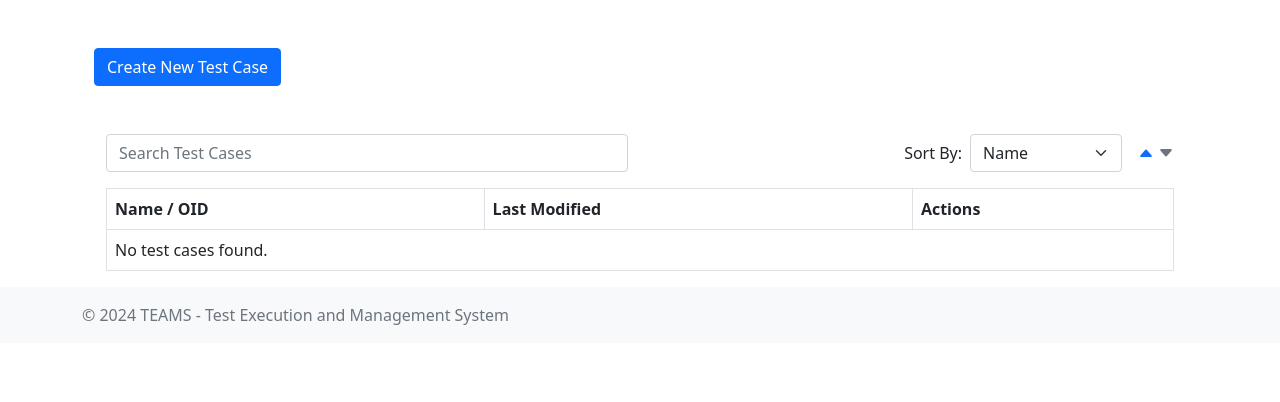
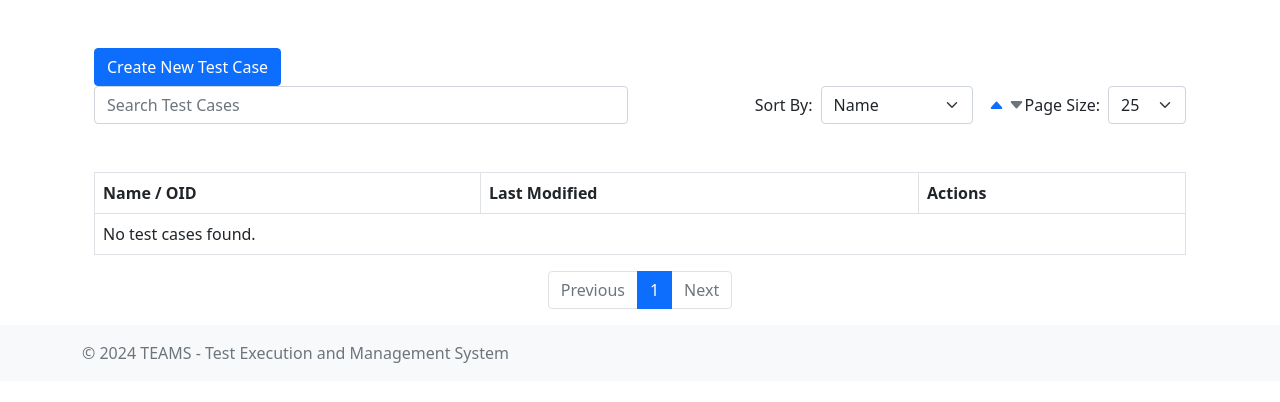
Before and after one commit to anshulthakur/teams, a Django app: page / in a window 1280 px wide. Shown: the part 56-458 px from the top of the page. Run offline with Django 5.2, Linux system fonts and the light colour scheme; data that the repository does not hold is empty; parts of the project's set-up code (start-up, migrations or seed data) failed here and were passed over; some libraries are stand-ins or nearby versions.

Commit message:
Implements pagination on test listing page. Resolves #10

```diff
--- a/teams_core/templates/test_case/_test_case_table.html
+++ b/teams_core/templates/test_case/_test_case_table.html
@@ -1,53 +1,3 @@
-<div class="container mt-5">
-    <!-- Filtering and Sorting Options -->
-    <div class="row mb-3">
-        <div class="col-md-6">
-            <input type="text" id="search-bar" class="form-control"
-                   placeholder="Search Test Cases"
-                   value="{% if search_query %}{{ search_query }}{% endif %}"
-                   hx-get="{% url 'teams_core:test_case_list' %}"
-                   hx-trigger="keyup changed delay:500ms"
-                   hx-target="#test-case-list"
-                   hx-push-url="true"
-                   hx-vals='{"name": this.value, "sort": "{{ current_sort }}", "order": "{{ current_order }}"}'
-                   oninput="this.setAttribute('hx-vals', JSON.stringify({name: this.value, sort: '{{ current_sort }}', order: '{{ current_order }}'}))">
-        </div>
-
-        <div class="col-md-6 d-flex align-items-center justify-content-end">
-            <!-- Sorting Options -->
-            <label for="sort-options" class="form-label me-2 mb-0">Sort By:</label>
-            <select id="sort-options" class="form-select w-auto me-3"
-                    hx-get="{% url 'teams_core:test_case_list' %}"
-                    hx-target="#test-case-list"
-                    hx-push-url="true"
-                    onchange="this.setAttribute('hx-vals', JSON.stringify({name: document.getElementById('search-bar').value, sort: this.value, order: '{{ current_order }}'}))">
-                <option value="name" {% if current_sort == 'name' %}selected{% endif %}>Name</option>
-                <option value="oid" {% if current_sort == 'oid' %}selected{% endif %}>OID</option>
-                <option value="modify" {% if current_sort == 'modify' %}selected{% endif %}>Last Modified</option>
-            </select>
-
-            <!-- Sorting Order (Arrows) -->
-            <div class="d-flex align-items-center">
-                <a href="#"
-                   hx-get="{% url 'teams_core:test_case_list' %}"
-                   hx-target="#test-case-list"
-                   hx-push-url="true"
-                   onclick="this.setAttribute('hx-vals', JSON.stringify({name: document.getElementById('search-bar').value, sort: document.getElementById('sort-options').value, order: 'asc'}))"
-                   class="me-1">
-                    <i class="bi bi-caret-up-fill {% if current_order == 'asc' %}text-secondary{% else %}text-primary{% endif %}"></i>
-                </a>
-                <a href="#"
-                   hx-get="{% url 'teams_core:test_case_list' %}"
-                   hx-target="#test-case-list"
-                   hx-push-url="true"
-                   onclick="this.setAttribute('hx-vals', JSON.stringify({name: document.getElementById('search-bar').value, sort: document.getElementById('sort-options').value, order: 'desc'}))">
-                    <i class="bi bi-caret-down-fill {% if current_order == 'desc' %}text-secondary{% else %}text-primary{% endif %}"></i>
-                </a>
-            </div>
-        </div>
-    </div>
-
-    <!-- Test Cases Table -->
 <table class="table table-bordered table-hover">
     <thead>
         <tr>
@@ -84,12 +34,59 @@
     </tbody>
 </table>
 
+<!-- Pagination Controls -->
+<nav>
+    <ul class="pagination justify-content-center">
+        {% if test_cases.has_previous %}
+            <li class="page-item">
+                <a class="page-link"
+                   hx-get="{% url 'teams_core:test_case_list' %}"
+                   hx-target="#test-case-list"
+                   hx-push-url="true"
+                   hx-vals='{"name": "{{ search_query }}", "sort": "{{ current_sort }}", "order": "{{ current_order }}", "page_size": "{{ page_size }}", "page": "{{ test_cases.previous_page_number }}"}'>
+                    Previous
+                </a>
+            </li>
+        {% else %}
+            <li class="page-item disabled"><span class="page-link">Previous</span></li>
+        {% endif %}
+
+        {% for page_num in test_cases.paginator.page_range %}
+            <li class="page-item {% if page_num == test_cases.number %}active{% endif %}">
+                <a class="page-link"
+                   hx-get="{% url 'teams_core:test_case_list' %}"
+                   hx-target="#test-case-list"
+                   hx-push-url="true"
+                   hx-vals='{"name": "{{ search_query }}", "sort": "{{ current_sort }}", "order": "{{ current_order }}", "page_size": "{{ page_size }}", "page": "{{ page_num }}"}'>
+                    {{ page_num }}
+                </a>
+            </li>
+        {% endfor %}
+
+        {% if test_cases.has_next %}
+            <li class="page-item">
+                <a class="page-link"
+                   hx-get="{% url 'teams_core:test_case_list' %}"
+                   hx-target="#test-case-list"
+                   hx-push-url="true"
+                   hx-vals='{"name": "{{ search_query }}", "sort": "{{ current_sort }}", "order": "{{ current_order }}", "page_size": "{{ page_size }}", "page": "{{ test_cases.next_page_number }}"}'>
+                    Next
+                </a>
+            </li>
+        {% else %}
+            <li class="page-item disabled"><span class="page-link">Next</span></li>
+        {% endif %}
+    </ul>
+</nav>
+
+<!-- HTMX afterRequest Handler -->
 <script defer>
     document.addEventListener('htmx:afterRequest', function(event) {
-            // If the request was a delete and target is a table row, remove the row
+        // Handle removal of table rows after delete
         if (event.detail.requestConfig.verb === 'delete' && event.detail.target.closest('tr')) {
-                event.detail.target.closest('tr').remove();
+            const row = event.detail.target.closest('tr');
+            row.classList.add('fade-out');
+            setTimeout(() => row.remove(), 300); // Matches transition duration
         }
     });
 </script>
-</div>
--- a/teams_core/templates/test_case/test_case_list.html
+++ b/teams_core/templates/test_case/test_case_list.html
@@ -12,6 +12,67 @@
     </div>
 
     <!-- Main table container to be replaced by HTMX requests -->
+     <!-- Filtering, Sorting, and Page Size -->
+    <div class="row mb-3">
+        <div class="col-md-6">
+            <input type="text" id="search-bar" class="form-control"
+                   placeholder="Search Test Cases"
+                   value="{% if search_query %}{{ search_query }}{% endif %}"
+                   hx-get="{% url 'teams_core:test_case_list' %}"
+                   hx-trigger="keyup changed delay:500ms"
+                   hx-target="#test-case-list"
+                   hx-push-url="true"
+                   hx-vals='{"name": this.value, "sort": "{{ current_sort }}", "order": "{{ current_order }}", "page_size": "{{ page_size }}"}'
+                   oninput="this.setAttribute('hx-vals', JSON.stringify({name: this.value, sort: '{{ current_sort }}', order: '{{ current_order }}', page_size: '{{ page_size }}'}))">
+        </div>
+
+        <div class="col-md-6 d-flex align-items-center justify-content-end">
+            <label for="sort-options" class="form-label me-2 mb-0">Sort By:</label>
+            <select id="sort-options" class="form-select w-auto me-3"
+                    hx-get="{% url 'teams_core:test_case_list' %}"
+                    hx-target="#test-case-list"
+                    hx-push-url="true"
+                    onchange="this.setAttribute('hx-vals', JSON.stringify({name: document.getElementById('search-bar').value, sort: this.value, order: '{{ current_order }}', page_size: '{{ page_size }}'}))">
+                <option value="name" {% if current_sort == 'name' %}selected{% endif %}>Name</option>
+                <option value="oid" {% if current_sort == 'oid' %}selected{% endif %}>OID</option>
+                <option value="modify" {% if current_sort == 'modify' %}selected{% endif %}>Last Modified</option>
+            </select>
+
+            <!-- Sorting Order -->
+            <div class="d-flex align-items-center">
+                <a href="#"
+                   hx-get="{% url 'teams_core:test_case_list' %}"
+                   hx-target="#test-case-list"
+                   hx-push-url="true"
+                   onclick="this.setAttribute('hx-vals', JSON.stringify({name: document.getElementById('search-bar').value, sort: document.getElementById('sort-options').value, order: 'asc', page_size: '{{ page_size }}'}))"
+                   class="me-1">
+                    <i class="bi bi-caret-up-fill {% if current_order == 'asc' %}text-secondary{% else %}text-primary{% endif %}"></i>
+                </a>
+                <a href="#"
+                   hx-get="{% url 'teams_core:test_case_list' %}"
+                   hx-target="#test-case-list"
+                   hx-push-url="true"
+                   onclick="this.setAttribute('hx-vals', JSON.stringify({name: document.getElementById('search-bar').value, sort: document.getElementById('sort-options').value, order: 'desc', page_size: '{{ page_size }}'}))">
+                    <i class="bi bi-caret-down-fill {% if current_order == 'desc' %}text-secondary{% else %}text-primary{% endif %}"></i>
+                </a>
+            </div>
+
+            <!-- Page Size Selection -->
+            <label for="page-size" class="form-label me-2 mb-0">Page Size:</label>
+            <select id="page-size" class="form-select w-auto"
+                    hx-get="{% url 'teams_core:test_case_list' %}"
+                    hx-target="#test-case-list"
+                    hx-push-url="true"
+                    onchange="this.setAttribute('hx-vals', JSON.stringify({name: document.getElementById('search-bar').value, sort: '{{ current_sort }}', order: '{{ current_order }}', page_size: this.value}))">
+                <option value="25" {% if page_size == '25' %}selected{% endif %}>25</option>
+                <option value="50" {% if page_size == '50' %}selected{% endif %}>50</option>
+                <option value="100" {% if page_size == '100' %}selected{% endif %}>100</option>
+                <option value="all" {% if page_size == 'all' %}selected{% endif %}>All</option>
+            </select>
+        </div>
+    </div>
+
+    <!-- Test Cases Table -->
     <div id="test-case-list" class="mt-5">
         {% include 'test_case/_test_case_table.html' %}
     </div>
--- a/teams_core/views.py
+++ b/teams_core/views.py
@@ -33,42 +33,59 @@ from teams_core.serializers import TestCaseSerializer, TestRunSerializer, TestEx
 
 from notifications.models import Notification
 from django.contrib.contenttypes.models import ContentType
+from django.core.paginator import Paginator, EmptyPage, PageNotAnInteger
 
 from .utils import add_subscription, remove_subscription
 
 from .export import generate_docx, generate_pdf
 
+
+
 def test_case_list(request):
-    query = request.GET.get('name')
-    sorting = request.GET.get('sort', 'modify')  # Default to sorting by last modified
-    order = request.GET.get('order', 'desc')  # Default to descending
+    query = request.GET.get('name', '')  # Get search query
+    sorting = request.GET.get('sort', 'modify')  # Default sorting by last modified
+    order = request.GET.get('order', 'desc')  # Default order descending
+    page_size = request.GET.get('page_size', 25)  # Default page size
+    page = request.GET.get('page', 1)  # Current page
 
-    if sorting == 'modify': #handle a minor transformation
+    # Handle minor transformation for sorting
+    if sorting == 'modify':
         sorting = 'last_modified'
     ordering = f"{'-' if order == 'desc' else ''}{sorting}"
 
+    # Filter and sort test cases
     test_cases = TestCase.objects.all().order_by(ordering)
-
-    # Filter by search query if provided
     if query:
         test_cases = test_cases.filter(Q(name__icontains=query) | Q(oid__icontains=query))
 
-    # Render only the table if the request is from HTMX
+    # Paginate the test cases
+    paginator = Paginator(test_cases, int(page_size) if page_size != 'all' else test_cases.count())
+    try:
+        test_cases = paginator.page(page)
+    except PageNotAnInteger:
+        test_cases = paginator.page(1)
+    except EmptyPage:
+        test_cases = paginator.page(paginator.num_pages)
+
+    # HTMX requests should return the table body only
     if request.headers.get('HX-Request') == 'true':
         return render(request, 'test_case/_test_case_table.html', {
             'test_cases': test_cases,
             'search_query': query,
             'current_sort': sorting,
-            'current_order': order
+            'current_order': order,
+            'page_size': page_size,
         })
 
-    # Render the full page for non-HTMX requests
+    # Non-HTMX requests render the full page
     return render(request, 'test_case/test_case_list.html', {
         'test_cases': test_cases,
         'search_query': query,
         'current_sort': sorting,
-        'current_order': order
+        'current_order': order,
+        'page_size': page_size,
     })
+
 
 def test_case_detail(request, id):
 
```
Lines whose indentation alone changed are shown as unchanged.
